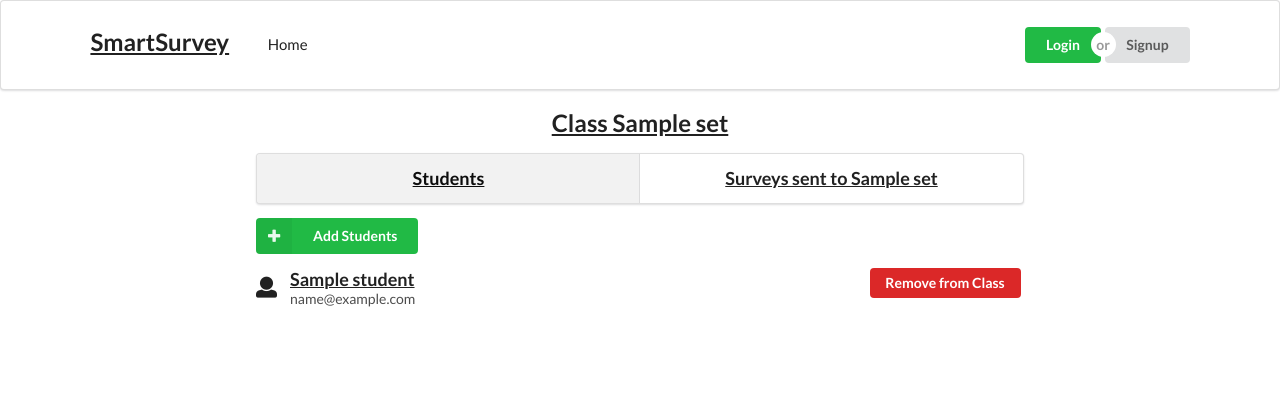
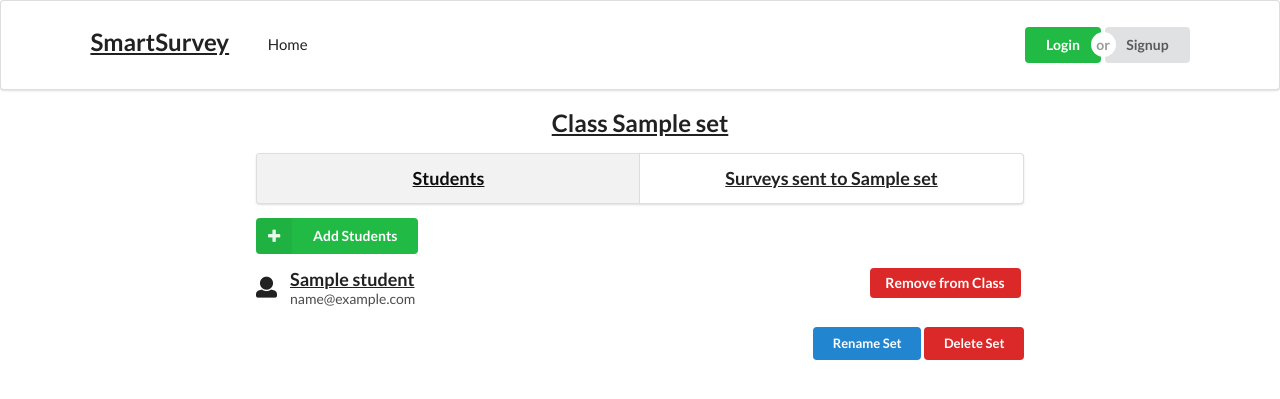
Before and after one commit to badger1661/smart-survey, a Django app: template templates/users/view_set.html in a window 1280 px wide. Shown: the top 399 px of the page. Run offline with Django 3.2, Linux system fonts and the light colour scheme; the template is opened without the code that fills it: most values are stand-ins (such as "Sample title", 1, 10 or a date in 2020); some libraries are stand-ins or nearby versions.

Commit message:
Added Edit and Delete features to classes and surveys

```diff
--- a/templates/users/view_set.html
+++ b/templates/users/view_set.html
@@ -121,8 +121,52 @@
         </div>
     </div>
     <!--  SURVEYS END -->
+    <br>
+
+    <button id="delete_button" class="ui right floated small negative button">Delete Set</button>
+    <button id="rename_button" class="ui right floated small primary button">Rename Set</button>
+
+    <div class="ui basic modal" id="delete_modal">
+        <div class="ui raised text container segment center aligned">
+
+          <div class="ui horizontal divider">Delete Set</div>
+          <div class="ui form segment">
+            <h2>
+              <font color="black">Are you sure you want to delete {{ set.name }}</font>
+            </h2>
+
+              <button id='confirm_delete' class="ui primary button large">
+                Yes, I am sure
+              </button>
+
+
+          </div>
+        </div>
+      </div>
+
+      <div class="ui basic modal" id="rename_modal">
+        <div class="ui raised text container segment center aligned">
+
+          <div class="ui horizontal divider">Rename Set</div>
+          <div class="ui form segment">
+            <h2>
+              <font color="black">What do you want to rename {{ set.name }} to?</font>
+            </h2>
+            <div class="ui input">
+                <input type="text" id='new_name' placeholder="New Name">
+              </div>
+              <button id='confirm_rename' class="ui primary button large">
+                Rename
+              </button>
+
+
+          </div>
+        </div>
+      </div>
+
 </div>
 <script type="text/javascript">
+$(document).ready(function () {
     var csrftoken = Cookies.get('csrftoken');
 
     function csrfSafeMethod(method) {
@@ -136,6 +180,51 @@
             }
         }
     });
+
+    $('#delete_modal').modal('attach events', '#delete_button', 'show');
+    $('#rename_modal').modal('attach events', '#rename_button', 'show');
+
+    var confirm_delete = $('#confirm_delete');
+
+    confirm_delete.on('click', function(){
+    var set_id = '{{ set.id }}';
+
+    $.ajax({
+    method: 'POST',
+    url: '/ajax/delete_set/',
+    data: {
+    'id': set_id,
+    },
+    dataType: 'json',
+    success: function (data) {
+        location.href = '/profile/';
+    }
+    })
+})
+
+    var confirm_rename = $('#confirm_rename');
+
+    confirm_rename.on('click', function(){
+        var new_name = $('#new_name').val();
+        var set_id = '{{ set.id }}';
+
+        if(new_name.length > 0){
+            $.ajax({
+        method: 'POST',
+        url: '/ajax/rename_set/',
+        data: {
+        'id': set_id,
+        'name': new_name,
+        },
+        dataType: 'json',
+        success: function (data) {
+            location.reload()
+        }
+        })
+        }
+        console.log(new_name);
+    })
+
 
     var students_button = $("#students_button");
     var survey_button = $("#surveys_button");
@@ -327,4 +416,6 @@ collapse_student_div.on('click',function(){
 
         })
     });
+
+})
 </script> {% endblock %}
```
Also changed, not shown: forms/models.py (+0 -9 lines), forms/views.py (+8 -0 lines), mysite/urls.py (+6 -2 lines), templates/form/view_replies.html (+40 -11 lines), users/views.py (+19 -1 lines).
